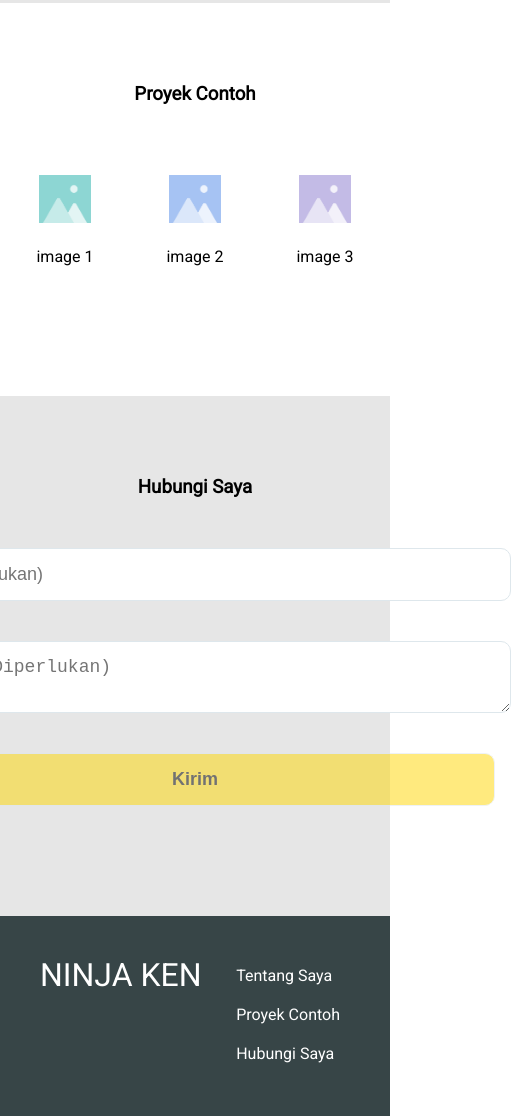
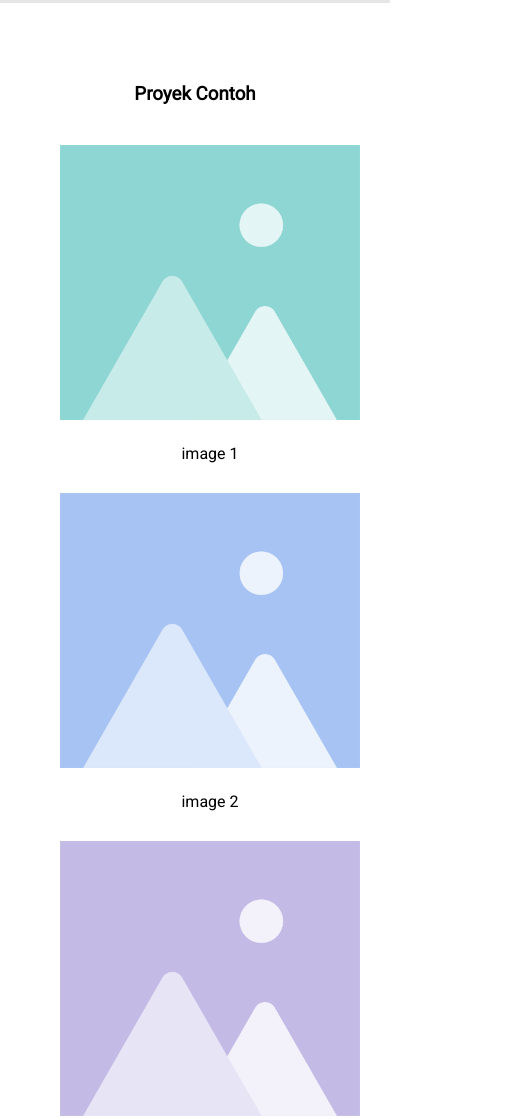
Before and after one commit to imammeze/1.-HTML_CSS-project, a plain HTML site: page index.html in a window 390 px wide. Shown: the part 1570-2689 px from the top of the page, 511 px wide, since content can reach past the window. Drawn offline with Linux system fonts and the light colour scheme.

Commit message:
add responsive

```diff
--- a/index.html
+++ b/index.html
@@ -4,6 +4,7 @@
     <meta charset="UTF-8">
     <meta name="viewport" content="width=device-width, initial-scale=1.0">
     <link rel="stylesheet" href="style.css">
+    <link rel="stylesheet" href="responsive.css">
     <link rel="preconnect" href="https://fonts.googleapis.com">
     <link rel="preconnect" href="https://fonts.googleapis.com">
     <link rel="preconnect" href="https://fonts.googleapis.com">
--- /dev/null
+++ b/responsive.css
@@ -0,0 +1,28 @@
+@media(max-width: 1000px) {
+    .contents-container{
+        display: flex;
+        flex-wrap: wrap;
+        margin-left: 30px;
+    }
+
+    .image-content{
+        width: 400px;
+    }
+}
+
+@media (max-width: 600px) {
+    .contents-container{
+        display: block;
+    }
+
+    .contents-item{
+       text-align: center;
+    }
+    .image-content{
+        width: 300px;
+    }
+
+    input, textarea{
+        width: 400px;
+    }
+}
```
